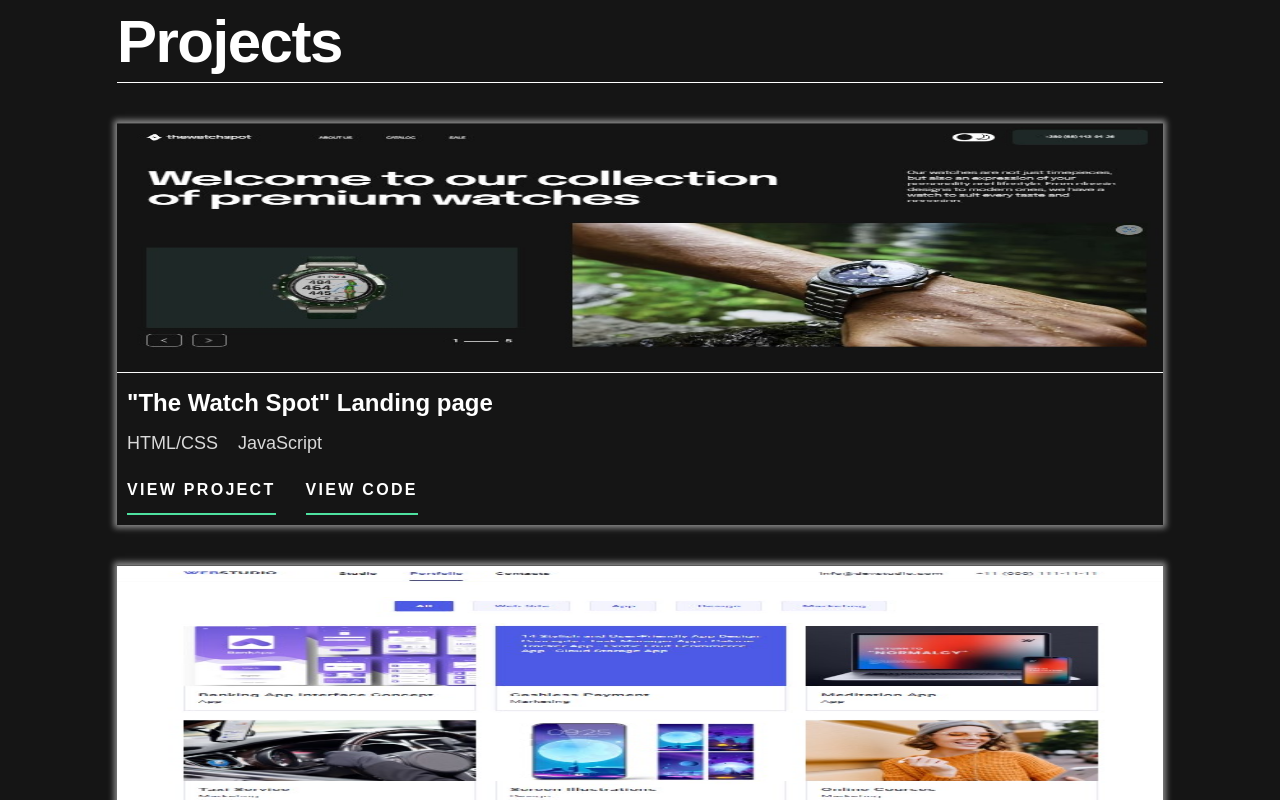
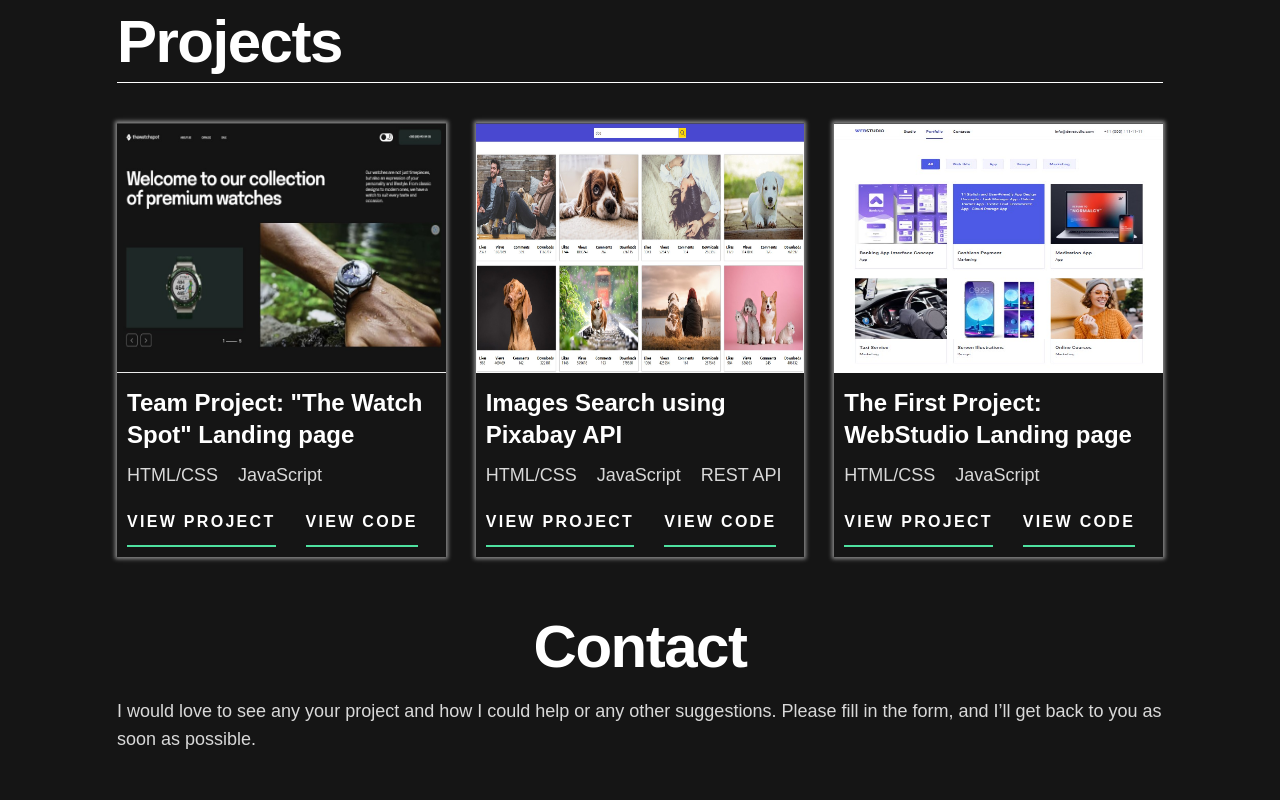
Before and after one commit to Robertw8/portfolio, a React (Vite) app: page / in a window 1280 px wide. Shown: the part 1300-2100 px from the top of the page. Built offline with nearby package versions, Linux system fonts and the light colour scheme; a web font is replaced by a local one.

Commit message:
make projects responsible

```diff
--- a/src/components/Projects.jsx
+++ b/src/components/Projects.jsx
@@ -19,7 +19,7 @@ export const Projects = () => {
 							/>
 						</div>
 						<div className='project-info'>
-							<h3 className='project-title'>"The Watch Spot" Landing page</h3>
+							<h3 className='project-title'>Team Project: "The Watch Spot" Landing page</h3>
 							<ul className='technologies-list'>
 								<li className='technologies-item'>HTML/CSS</li>
 								<li className='technologies-item'>JavaScript</li>
@@ -27,6 +27,30 @@ export const Projects = () => {
 							<div className='project-links-wrapper'>
 								<Link className='project-link' text='View Project' href='https://gladja.github.io/team-project/' />
 								<Link className='project-link' text='View Code' href='https://github.com/Robertw8/the-watch-spot' />
+							</div>
+						</div>
+					</li>
+					<li className='projects-item'>
+						<div className='image-thumb'>
+							<img
+								src='src/assets/images/projects/images.jpg'
+								alt='Images Search preview'
+								loading='lazy'
+								width='350'
+								height='250'
+								className='project-image'
+							/>
+						</div>
+						<div className='project-info'>
+							<h3 className='project-title'>Images Search using Pixabay API</h3>
+							<ul className='technologies-list'>
+								<li className='technologies-item'>HTML/CSS</li>
+								<li className='technologies-item'>JavaScript</li>
+								<li className='technologies-item'>REST API</li>
+							</ul>
+							<div className='project-links-wrapper'>
+								<Link className='project-link' text='View Project' href='https://robertw8.github.io/goit-js-hw-11/' />
+								<Link className='project-link' text='View Code' href='https://github.com/Robertw8/goit-js-hw-11' />
 							</div>
 						</div>
 					</li>
@@ -42,14 +66,14 @@ export const Projects = () => {
 							/>
 						</div>
 						<div className='project-info'>
-							<h3 className='project-title'>Web-Studio Landing page</h3>
+							<h3 className='project-title'>The First Project: WebStudio Landing page</h3>
 							<ul className='technologies-list'>
 								<li className='technologies-item'>HTML/CSS</li>
 								<li className='technologies-item'>JavaScript</li>
 							</ul>
 							<div className='project-links-wrapper'>
 								<Link className='project-link' text='View Project' href='https://robertw8.github.io/web-studio/' />
-								<Link className='project-link' text='View Project' href='https://github.com/Robertw8/web-studio' />
+								<Link className='project-link' text='View Code' href='https://github.com/Robertw8/web-studio' />
 							</div>
 						</div>
 					</li>
--- a/src/scss/common/_mixins.scss
+++ b/src/scss/common/_mixins.scss
@@ -11,7 +11,7 @@
   font-family: "Space Grotesk", sans-serif;
   font-weight: bold;
   font-size: 48px;
-  line-height: calc(56 / 48 );
+  line-height: calc(56 / 48);
   color: $color-white;
   letter-spacing: -1.5px;
 }
--- a/src/scss/components/_projects.scss
+++ b/src/scss/components/_projects.scss
@@ -16,13 +16,24 @@
 
 .projects-list {
   margin-top: 40px;
+
+
+  @media screen and (min-width: 768px) {
+    display: flex;
+    gap: 30px;
+  }
 }
 
 .projects-item {
-  box-shadow: 0 0 6px 3px rgba(255,255,255, .5);
+  width: 345px;
+  box-shadow: 0 0 4px 2px rgba(255,255,255, .5);
 
   &:not(:first-child) {
     margin-top: 40px;
+
+    @media screen and (min-width: 768px) {
+      margin: 0;
+    }
   }
 }
 
```
